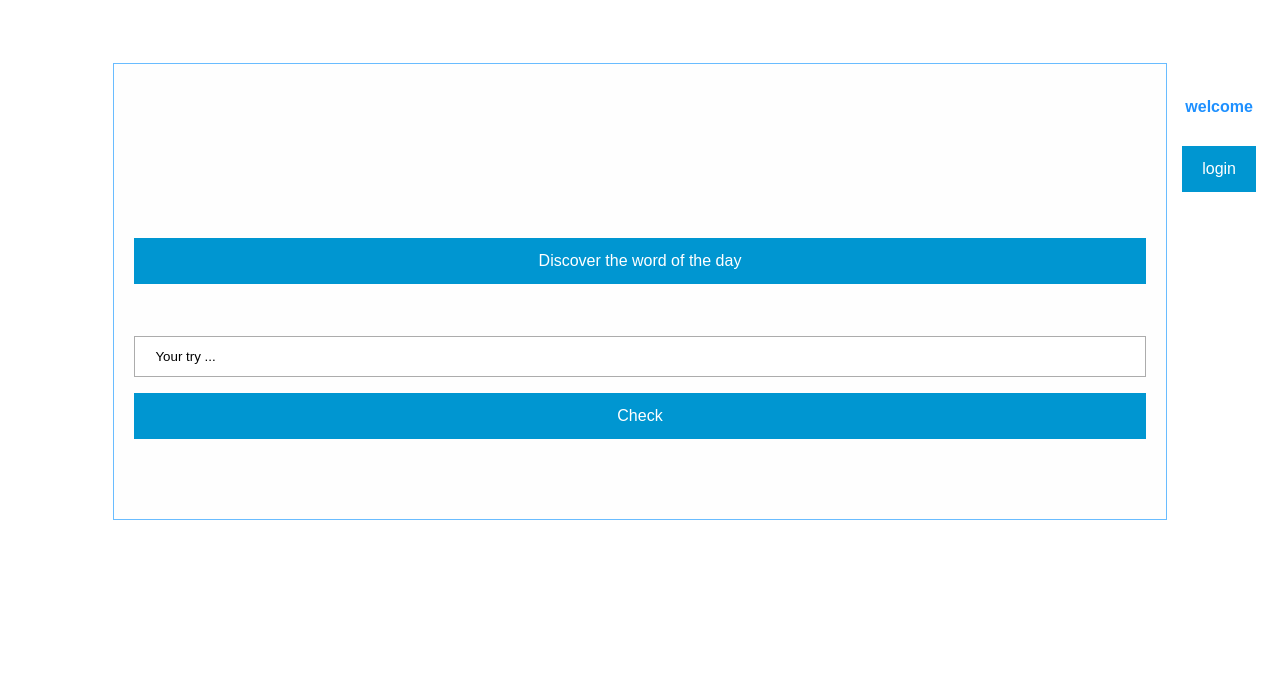
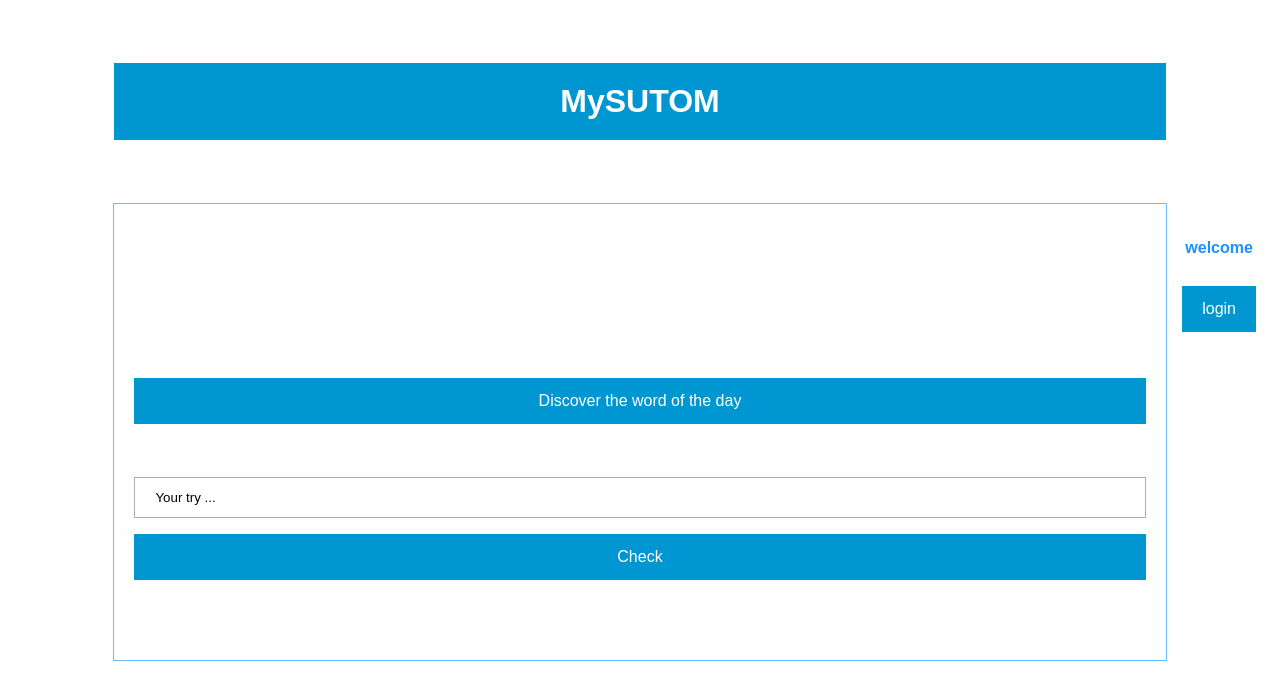
Before and after one commit to AmiinaAmr/MySUTOM, a website: page www/index.html in a window 1280 px wide. Drawn offline with nearby package versions, Linux system fonts and the light colour scheme.

Commit message:
adding the header

```diff
--- a/www/index.html
+++ b/www/index.html
@@ -6,6 +6,7 @@
 </head>
 
 <body>
+  <h1  class="header_style">MySUTOM</h1>
   <nav class="login_nav">
     <ul>
       <li>
--- a/www/styles.css
+++ b/www/styles.css
@@ -44,7 +44,14 @@ button {
 button:hover {
   opacity: 0.8;
 }
-
+.header_style{
+  background-color:rgb(0, 150, 209);
+  text-align: center;
+  width: 80%;
+  padding: 20px;
+  color: #fefefe;
+  margin: 5% auto;
+}
 /* Modal Content/Box */
 .modal-content {
   background-color: #fefefe;
```
